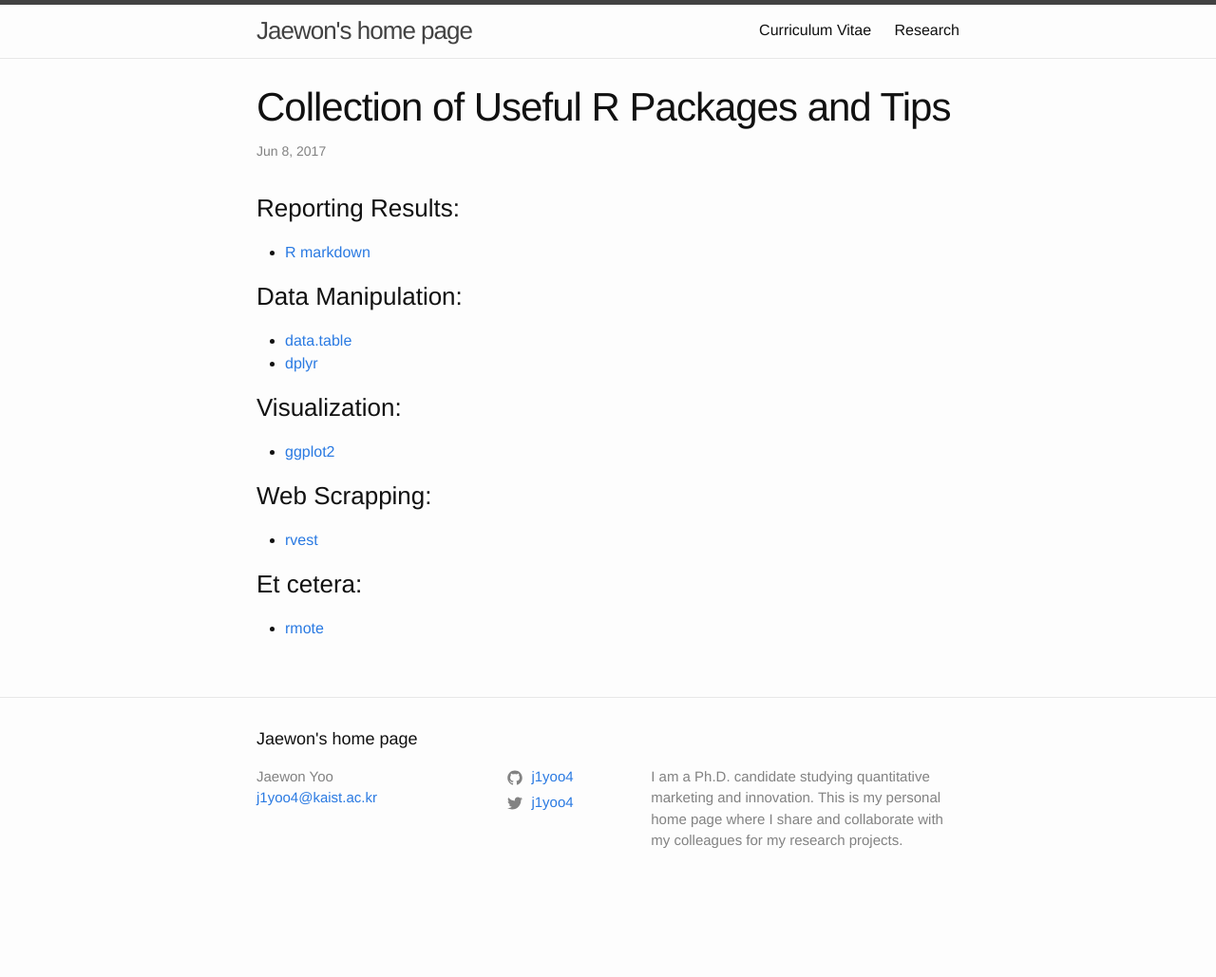
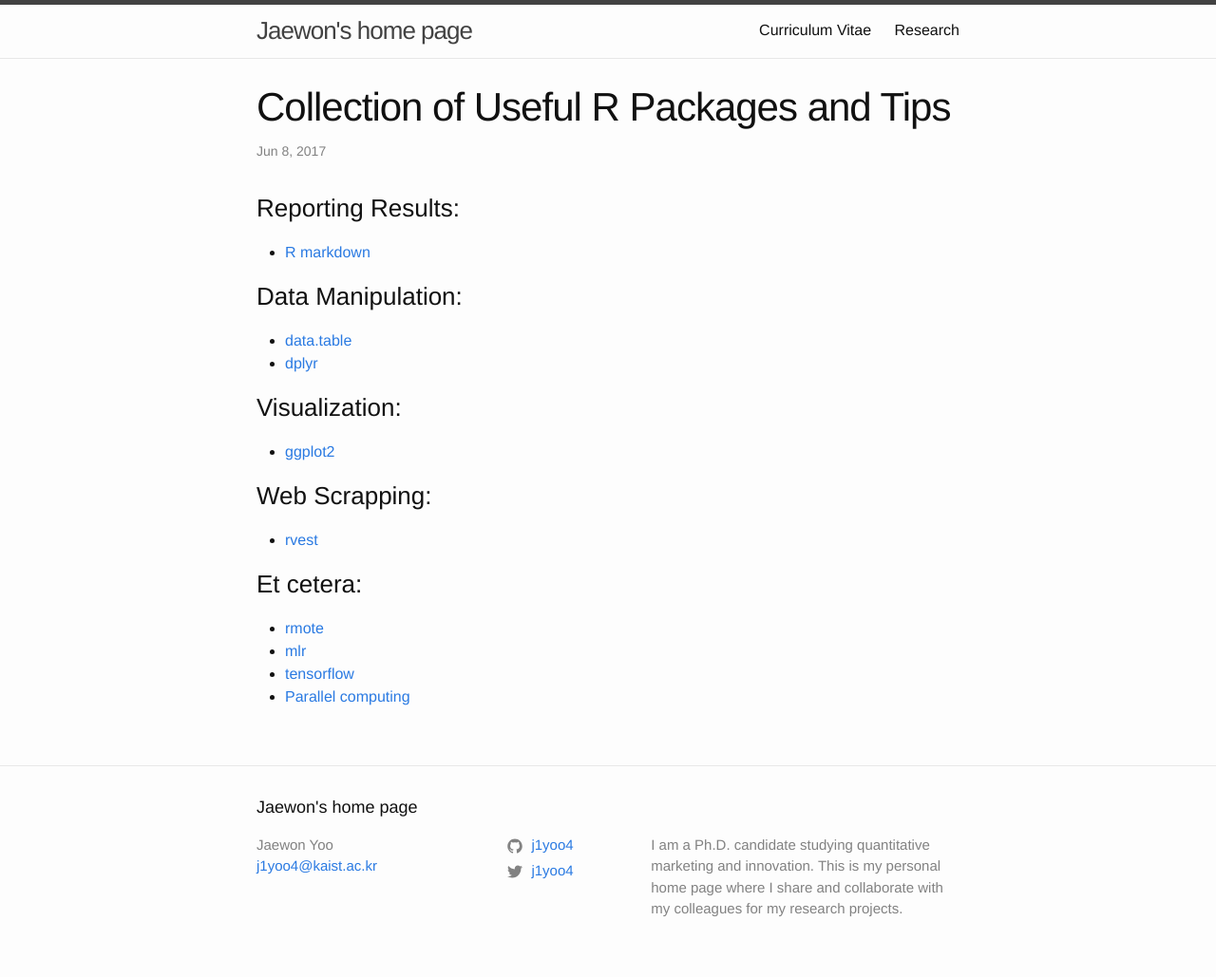
Before and after one commit to j1yoo/j1yoo.github.io, a Jekyll site: the page built from _posts/2017-06-08-useful_r_packages.md, in a window 1280 px wide. Shown: the whole page at 95% size. Built offline with Jekyll 4.4.1, drawn with Linux system fonts in a browser that asks for light colours; before the commit the page ends 957 px from its top, so only the background shows below that.

Commit message:
Create 2017-06-08-useful_r_packages.md

```diff
--- a/_posts/2017-06-08-useful_r_packages.md
+++ b/_posts/2017-06-08-useful_r_packages.md
@@ -19,3 +19,6 @@ categories: misc
 
 ### Et cetera:
 * <a href="http://ryanhafen.com/blog/rmote"> rmote </a>
+* <a href="https://cran.r-project.org/web/packages/mlr/vignettes/mlr.html"> mlr </a>
+* <a href="https://tensorflow.rstudio.com/"> tensorflow </a>
+* <a href="https://www.r-bloggers.com/r-with-parallel-computing-from-user-perspectives/"> Parallel computing </a>
```
